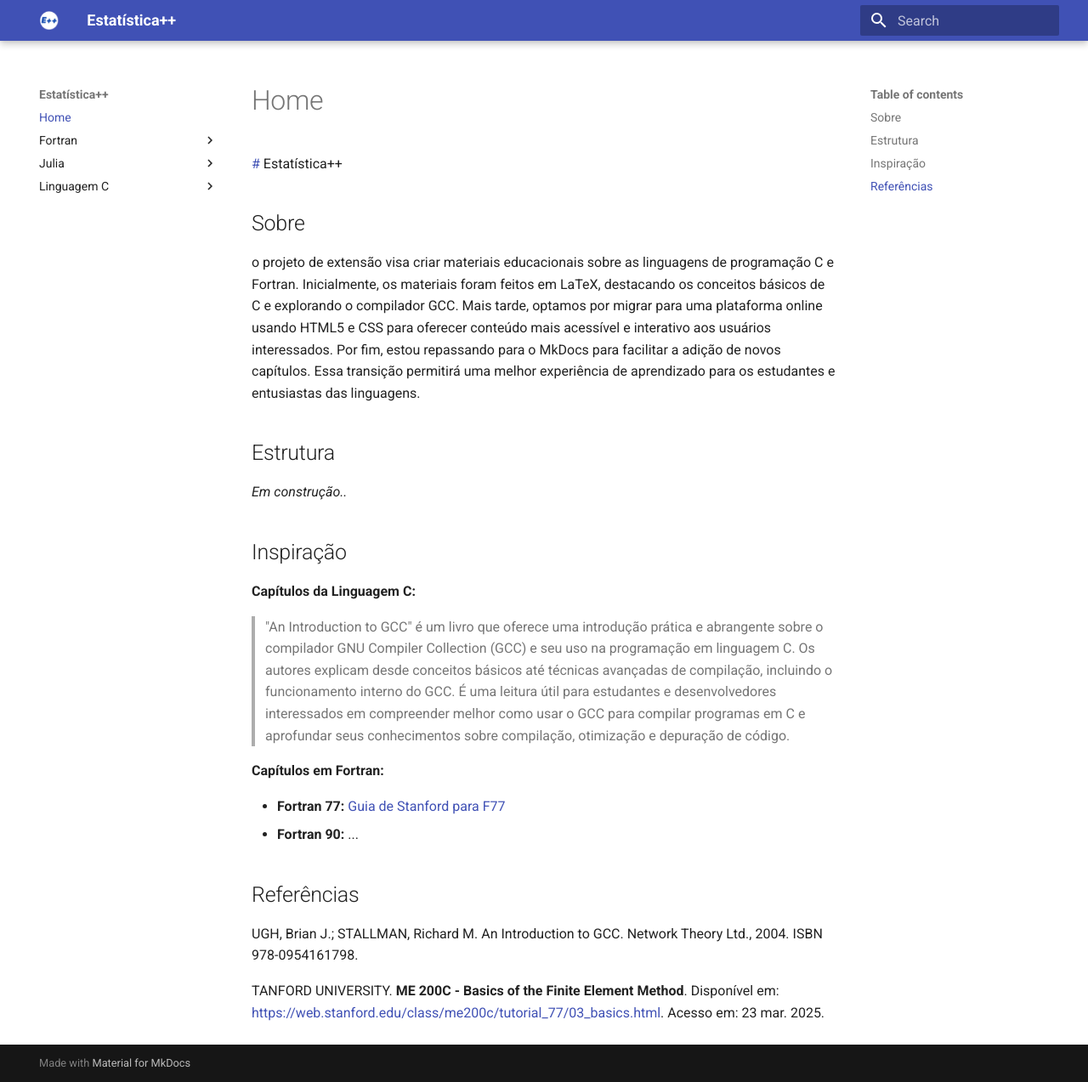
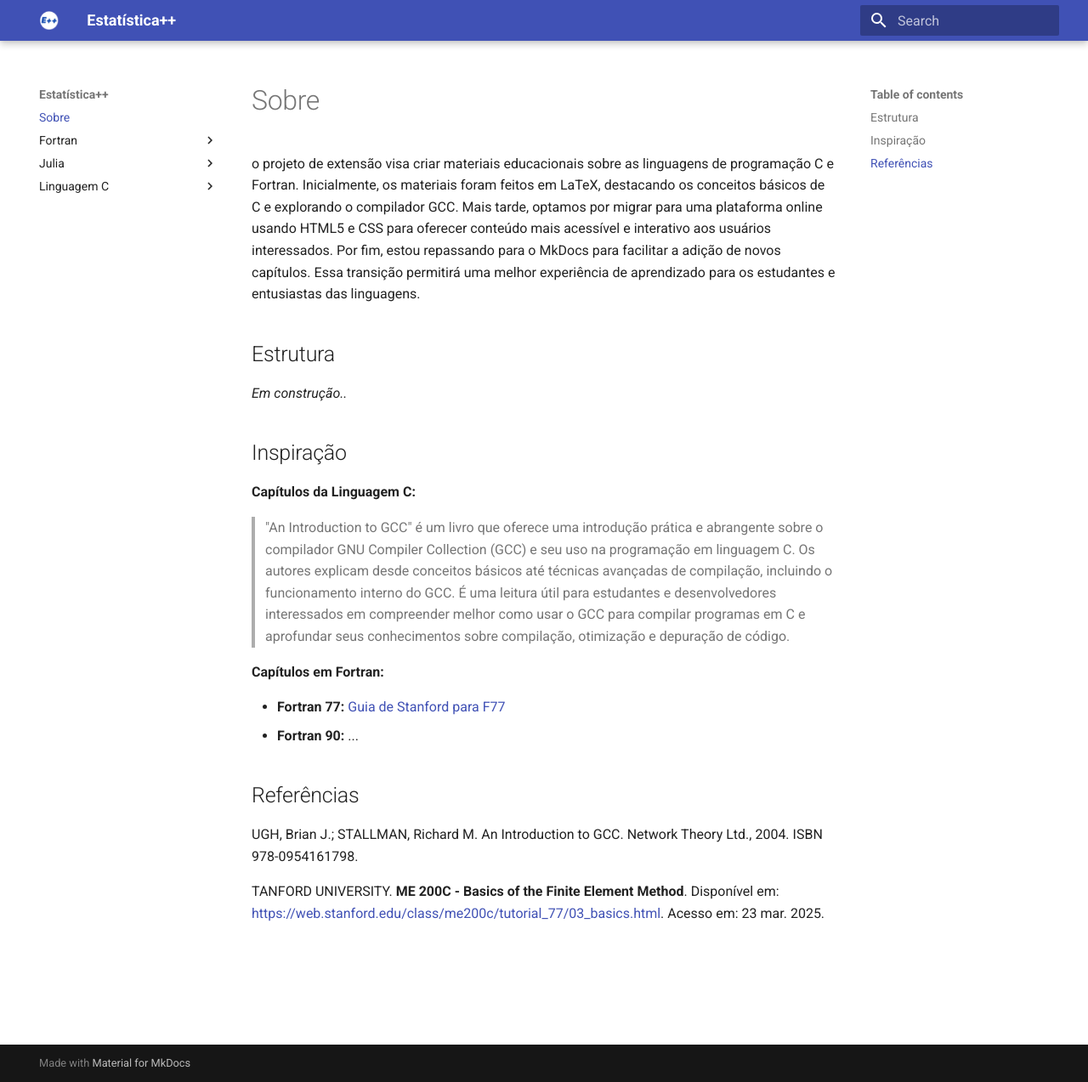
Before and after one commit to EstatisticaPlusPlus/low-level-learning, an MkDocs documentation site: the page built from docs/index.md, in a window 1280 px wide and 1273 px high. Shown: the whole window at 85% size. Built offline with MkDocs 1.6.1 and Material for MkDocs 9.7.7, drawn with Linux system fonts in a browser that asks for light colours.

Commit message:
rename: home => sobre

```diff
--- a/docs/index.md
+++ b/docs/index.md
@@ -1,6 +1,6 @@
-[#](#) Estatística++
-
-## Sobre
+---
+title: "Sobre"
+---
 
 o projeto de extensão visa criar materiais educacionais sobre as linguagens de
 programação C e Fortran. Inicialmente, os materiais foram feitos em LaTeX,
```
